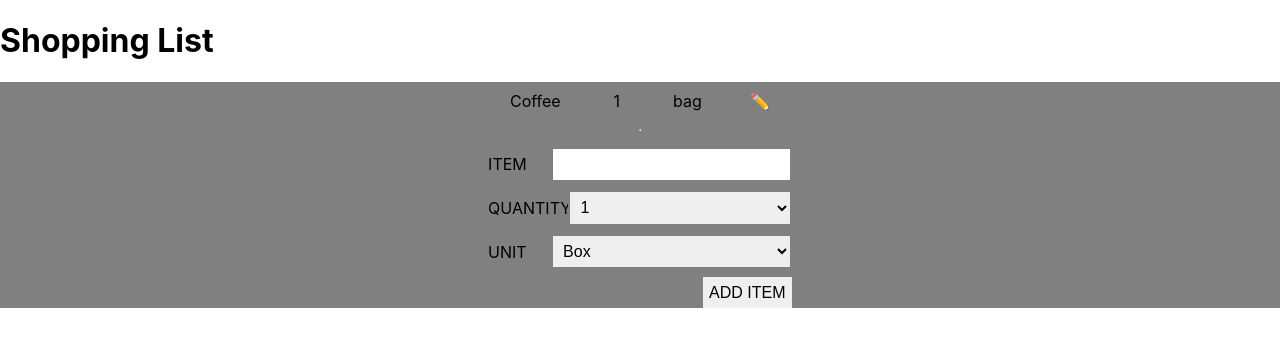
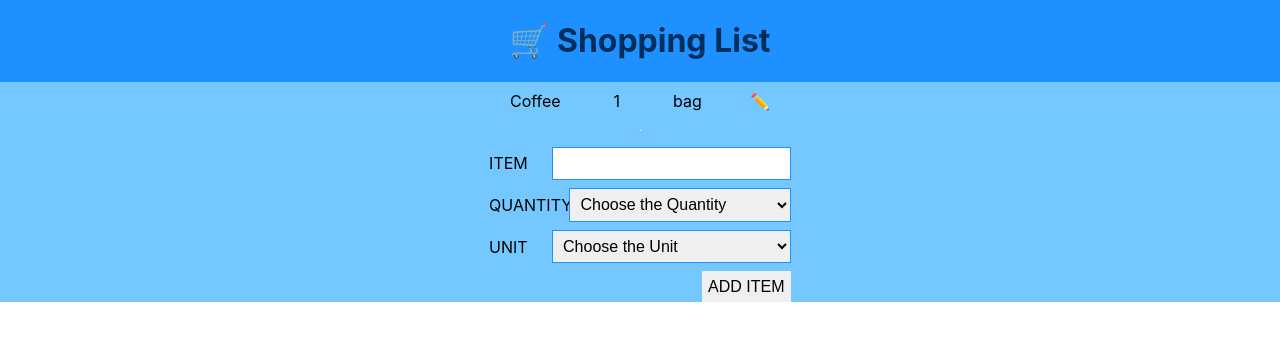
Before and after one commit to niladrisgithub/shopping-list, a React (Create React App) app: page / in a window 1280 px wide. Shown: the top 346 px of the page. Built offline with nearby package versions, Linux system fonts and the light colour scheme; no server answers.

Commit message:
wip: more styling added

```diff
--- a/src/App.css
+++ b/src/App.css
@@ -8,7 +8,7 @@ section {
   flex-direction: column;
   justify-items: center;
   align-items: center;
-  background-color: gray;
+  background-color: rgb(117, 200, 255);
 }
 
 section > article {
@@ -42,7 +42,7 @@ select {
   width: 100%;
   font-size: 1rem;
   padding: 0.4rem;
-  border: 2px solid gray;
+  border: 1.5px solid dodgerblue;
   border-radius: 0;
 
 }
--- a/src/App.js
+++ b/src/App.js
@@ -9,8 +9,8 @@ export default function App() {
     listItems: [{item: 'Coffee', quantity: 1, unit: 'bag'}],
     newListItem: {
       item: '',
-      quantity: '1',
-      unit: ''
+      quantity: ' ',
+      unit: ' '
     },
     editMode: false
   });
@@ -45,8 +45,8 @@ export default function App() {
           editMode: false,
           newListItem: {
             item: '',
-            quantity: '1',
-            unit: ''
+            quantity: ' ',
+            unit: ' '
           }
         }));
       } catch (error) {
@@ -60,8 +60,8 @@ export default function App() {
           listItems: [...shoppingListState.listItems, listItem],
           newListItem: {
             item: '',
-            quantity: '1',
-            unit: ''
+            quantity: ' ',
+            unit: ' '
           }
         });
       } catch (error){
@@ -119,6 +119,7 @@ export default function App() {
         <label>
           <span>QUANTITY</span>
           <select name="quantity" value={shoppingListState.newListItem.quantity} onChange={handleChange}>
+            <option value=" " disabled selected>Choose the Quantity</option>
             <option value="1">1</option>
             <option value="2">2</option>
             <option value="3">3</option>
@@ -129,6 +130,7 @@ export default function App() {
         <label>
           <span>UNIT</span>
           <select name="unit" value={shoppingListState.newListItem.unit} onChange={handleChange}>
+            <option value=" " disabled selected>Choose the Unit</option>
             <option value="Box">Box</option>
             <option value="Bag">Bag</option>
             <option value="Pounds">Pounds</option>
--- a/src/components/Header/Header.js
+++ b/src/components/Header/Header.js
@@ -3,7 +3,7 @@ import styles from './Header.module.css';
 function Header(props) {
     return (
         <header className={styles.header}>
-            <h1>Shopping List</h1>
+            <h1>{'🛒'} Shopping List</h1>
         </header>
     )
 }
--- a/src/components/Header/Header.module.css
+++ b/src/components/Header/Header.module.css
@@ -0,0 +1,10 @@
+.header {
+    display: flex;
+    justify-content: center;
+    align-items: center;
+    padding: 0 1rem;
+    background-color: dodgerblue;
+    color: rgb(0, 46, 92);
+    box-shadow: 1px 1px 2px 1px #808080;
+    width: 100%;
+}
```
